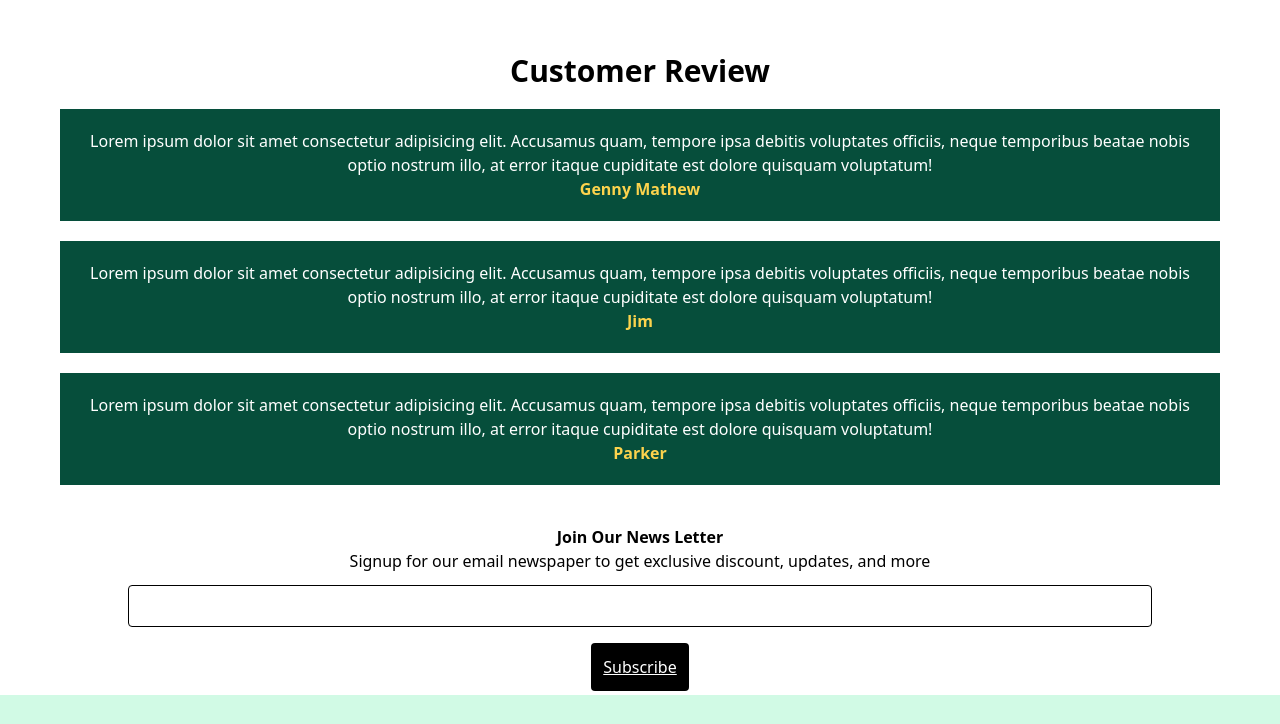
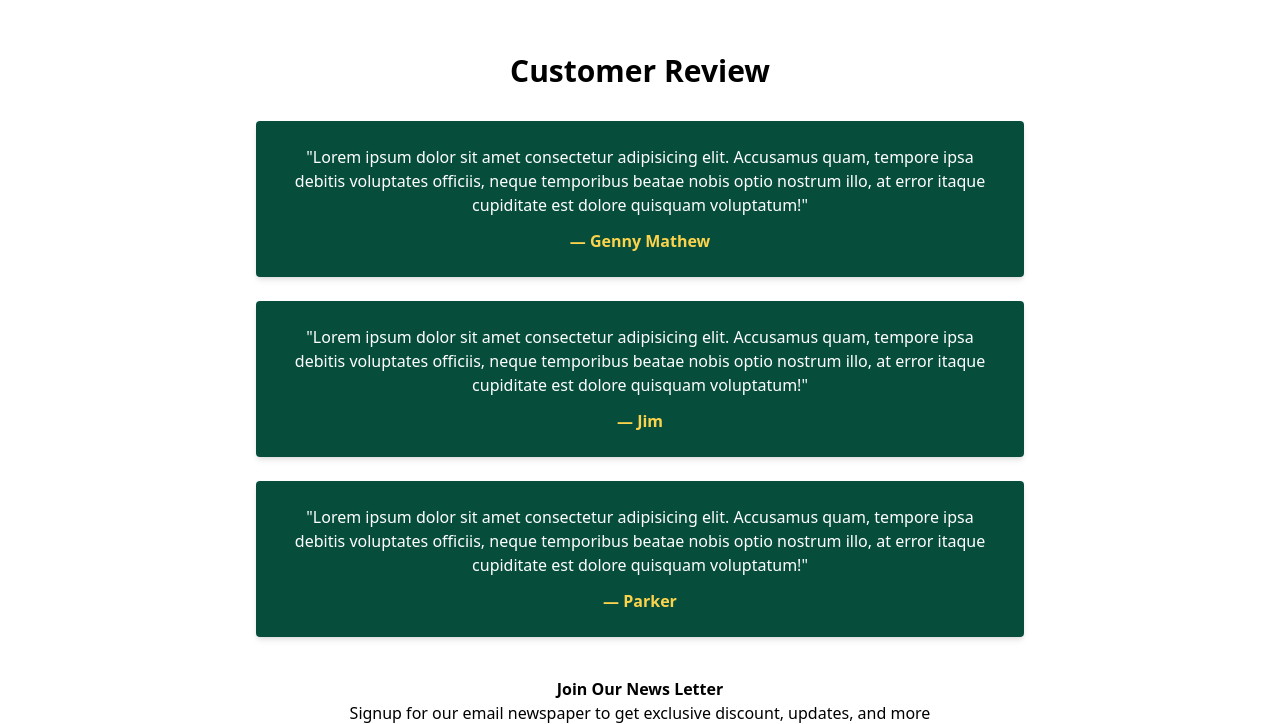
Before and after one commit to KarthiKeyan007-S/greenden-tailwind, a plain HTML site: page index.html in a window 1280 px wide. Shown: the part 1159-1883 px from the top of the page. Drawn offline with nearby package versions, Linux system fonts and the light colour scheme.

Commit message:
customer review up#1

```diff
--- a/index.html
+++ b/index.html
@@ -132,27 +132,33 @@ https://cdn.jsdelivr.net/npm/tailwindcss@2.2.19/dist/tailwind.min.css
 
     </section>
     <!--Cutomer Review-->
-    <section class="text-center my-10 px-10">
-        <h1 class="text-3xl font-bold mt-5 text-center">Customer Review</h1>
-        <div class="flex  justify-center flex-col gap-5  text-white m-5">
-            <div class="bg-green-900 p-5 container inline ">
-                <p>Lorem ipsum dolor sit amet consectetur adipisicing elit. Accusamus quam, tempore ipsa debitis
+    <section class="text-center my-10 px-4">
+    <h1 class="text-3xl font-bold mb-8">Customer Review</h1>
+
+    <!-- Centered container -->
+    <div class="flex flex-col gap-6 text-white max-w-3xl mx-auto w-full">
+
+        <div class="bg-green-900 p-6 rounded shadow-md">
+            <p class="mb-3">"Lorem ipsum dolor sit amet consectetur adipisicing elit. Accusamus quam, tempore ipsa debitis
             voluptates officiis, neque temporibus beatae nobis optio nostrum illo, at error itaque cupiditate
-                    est dolore quisquam voluptatum!</p>
-                <p class="font-bold text-yellow-300">Genny Mathew</p>
+            est dolore quisquam voluptatum!"</p>
+            <p class="font-bold text-yellow-300">— Genny Mathew</p>
         </div>
-            <div class="bg-green-900 p-5 container ">
-                <p>Lorem ipsum dolor sit amet consectetur adipisicing elit. Accusamus quam, tempore ipsa debitis
+
+        <div class="bg-green-900 p-6 rounded shadow-md">
+            <p class="mb-3">"Lorem ipsum dolor sit amet consectetur adipisicing elit. Accusamus quam, tempore ipsa debitis
             voluptates officiis, neque temporibus beatae nobis optio nostrum illo, at error itaque cupiditate
-                    est dolore quisquam voluptatum!</p>
-                <p class="font-bold text-yellow-300">Jim</p>
+            est dolore quisquam voluptatum!"</p>
+            <p class="font-bold text-yellow-300">— Jim</p>
         </div>
-            <div class="bg-green-900 p-5 container">
-                <p>Lorem ipsum dolor sit amet consectetur adipisicing elit. Accusamus quam, tempore ipsa debitis
+
+        <div class="bg-green-900 p-6 rounded shadow-md">
+            <p class="mb-3">"Lorem ipsum dolor sit amet consectetur adipisicing elit. Accusamus quam, tempore ipsa debitis
             voluptates officiis, neque temporibus beatae nobis optio nostrum illo, at error itaque cupiditate
-                    est dolore quisquam voluptatum!</p>
-                <p class="font-bold text-yellow-300">Parker</p>
+            est dolore quisquam voluptatum!"</p>
+            <p class="font-bold text-yellow-300">— Parker</p>
         </div>
+
     </div>
 </section>
     <!--News Letters-->
```
Lines whose indentation alone changed are shown as unchanged.
